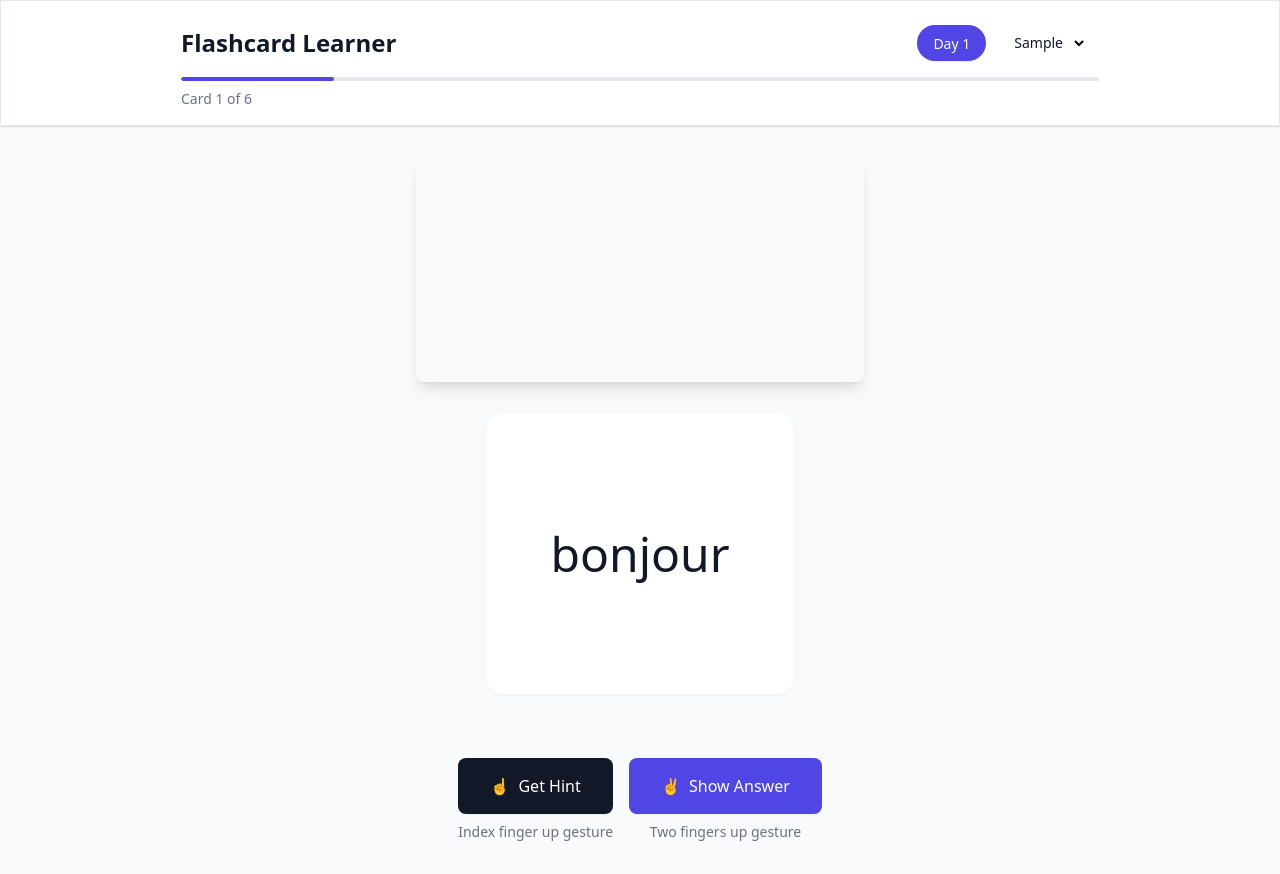
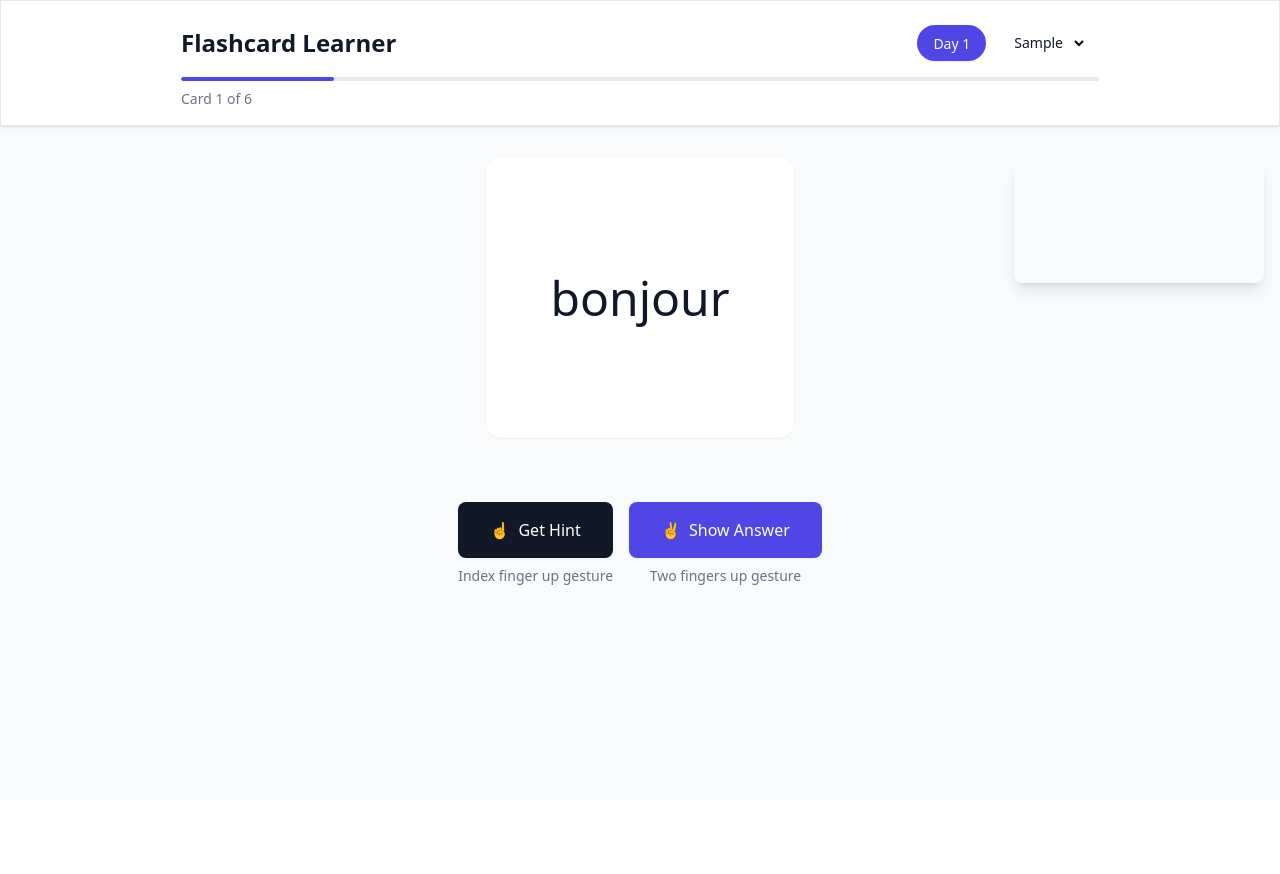
Before and after one commit to tozash/30april, a React (Vite) app in the folder frontend/: page / in a window 1280 px wide. Both pictures are taken after typing "Sample", "Sample123" into the empty fields and a click on the button "Log in". After the commit the page ends 800 px from the top, so only its background shows below. Built offline with nearby package versions, Linux system fonts and the light colour scheme; no server answers.

Commit message:
Updated location of camera component

```diff
--- a/frontend/src/components/FlashcardLearner.tsx
+++ b/frontend/src/components/FlashcardLearner.tsx
@@ -93,7 +93,7 @@ const FlashcardLearner: React.FC<FlashcardLearnerProps> = ({ user, onLogout }) =
       />
 
       <div className="flex flex-col gap-8 items-center px-4 py-8 mx-auto w-full max-w-[950px]">
-        <div className="w-full">
+        <div className="absolute top-12.5 right-4 z-50 rounded-md max-w-[250px]">
           <HandVisualizer />
         </div>
         {!showComplete ? (
```
